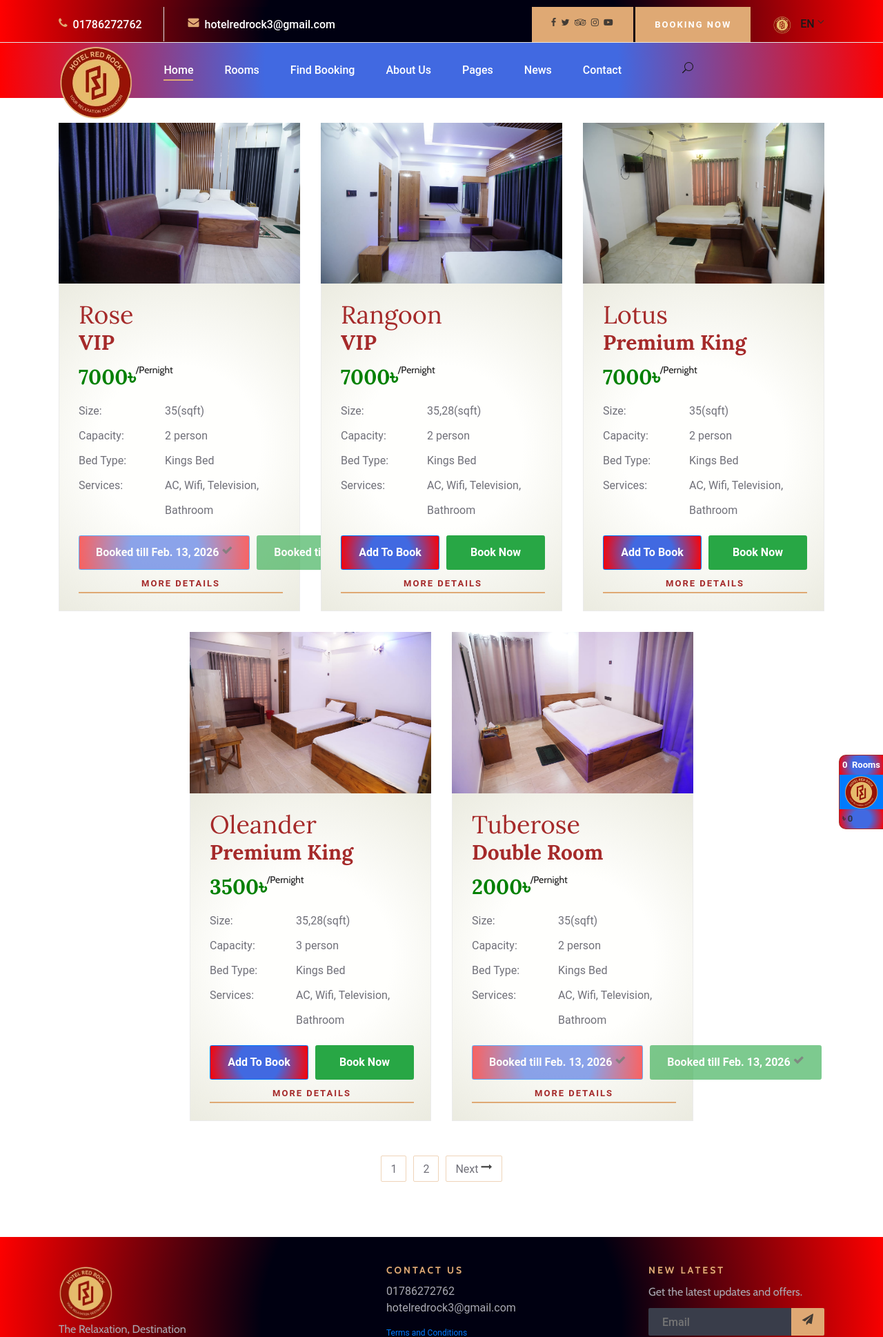
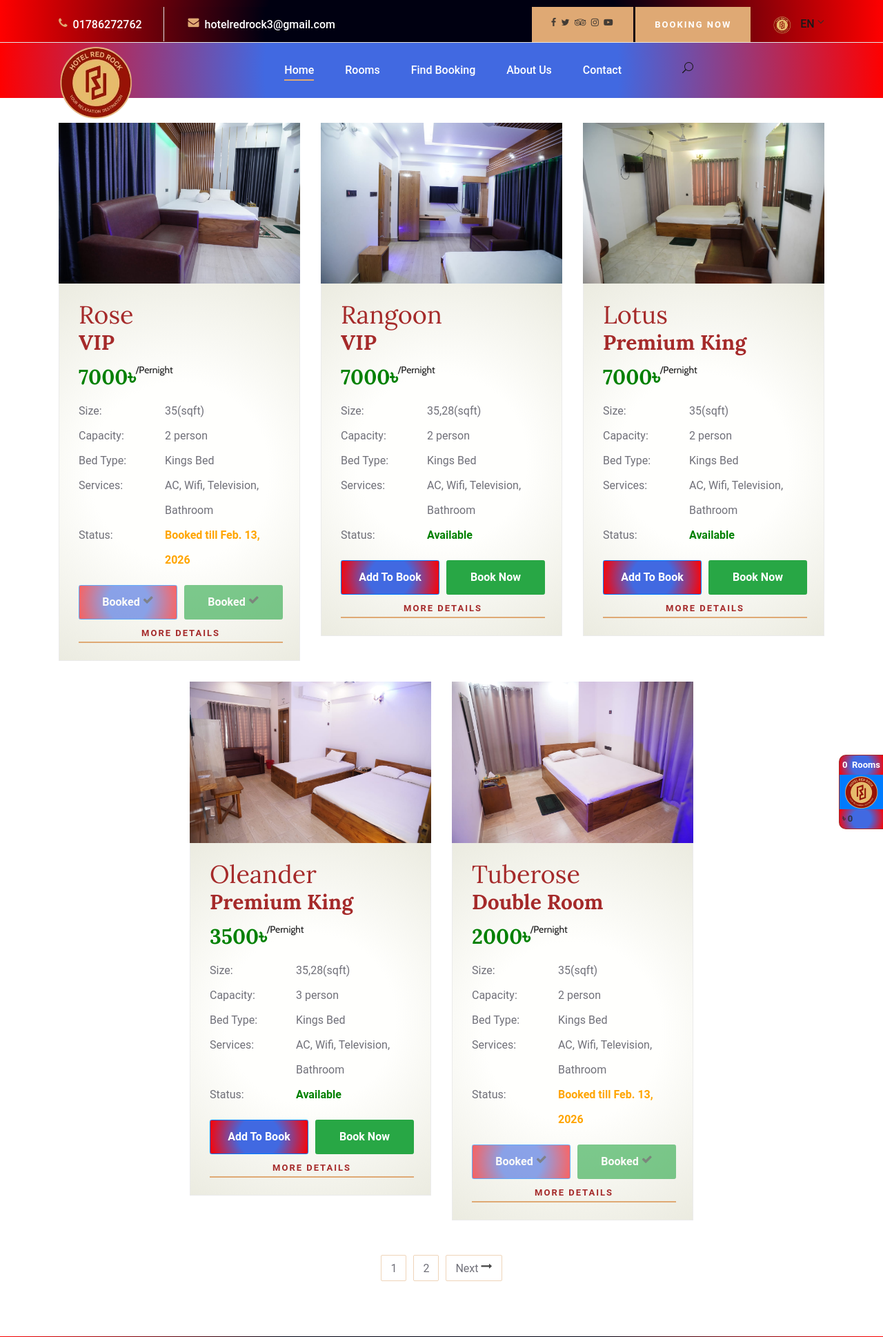
Before and after one commit to sumonben/rhms, a Django app: page /rooms/ in a window 1280 px wide. Shown: the top 1938 px of the page at 69% size. Run offline with Django 5.2, Linux system fonts and the light colour scheme; data comes from the database, SQL or seed files in the repository; both versions use the stored data as it was after the commit; some libraries are stand-ins or nearby versions.

Commit message:
color adjustmant and management2

```diff
--- a/templates/components/navbarfront.html
+++ b/templates/components/navbarfront.html
@@ -1,9 +1,7 @@
 <div class="offcanvas-menu-overlay"></div>
 
     <div class="offcanvas-menu-wrapper" >
-        <div class="canvas-close">
-            <i class="icon_close"></i>
-        </div>
+
         <div class="search-icon  search-switch">
             <i class="icon_search"></i>
         </div>
@@ -21,20 +19,24 @@
             <a href="#" class="bk-btn">Booking Now</a>
         </div>
         <nav class="mainmenu mobile-menu">
+            <div class="canvas-close">
+                <i class="icon_close"></i>
+            </div>
             <ul>
                 <li class="active"><a href="{% url 'frontpage' %}">Home</a></li>
-                <li><a href="{% url 'rooms_view' %}">Rooms</a></li>
+                <li><a style="color: #000;" href="{% url 'rooms_view' %}">Rooms</a>
+                                     <ul class="dropdown">
+
+                                        {% for room_type  in room_types %}
+                                            <li><a  href="{% url 'room_type_rooms' room_type.id  %}">{{ room_type.name_eng }}</a></li>
+                                        {% endfor %}
+
+
+                                        </ul>
+                </li>
                 <li><a href="{% url 'find_booking' %}">Find Booking</a></li>
                 <li><a href="./about-us.html">About Us</a></li>
-                <li><a href="./pages.html">Pages</a>
-                    <ul class="dropdown">
-                        <li><a href="{% url 'room_details' 1 %}">Room Details</a></li>
-                        <li><a href="#">Deluxe Room</a></li>
-                        <li><a href="#">Family Room</a></li>
-                        <li><a href="#">Premium Room</a></li>
-                    </ul>
-                </li>
-                <li><a href="./blog.html">News</a></li>
+                {% comment %} <li><a href="./blog.html">News</a></li> {% endcomment %}
                 <li><a href="./contact.html">Contact</a></li>
             </ul>
         </nav>
@@ -125,7 +127,7 @@
                                     </li>
                                     <li><a style="color: #fff;" href="{% url 'find_booking' %}">Find Booking</a></li>
                                     <li><a style="color: #fff;" href="./about-us.html">About Us</a></li>
-                                    <li><a style="color: #fff;" href="./pages.html">Pages</a>
+                                    {% comment %} <li><a style="color: #fff;" href="./pages.html">Pages</a>
                                         <ul class="dropdown">
                                             <li><a  href="{% url 'room_details' 1 %}">Room Details</a></li>
                                             <li><a  href="./blog-details.html">Blog Details</a></li>
@@ -133,7 +135,7 @@
                                             <li><a href="#">Premium Room</a></li>
                                         </ul>
                                     </li>
-                                    <li><a style="color: #fff;" href="./blog.html">News</a></li>
+                                    <li><a style="color: #fff;" href="./blog.html">News</a></li>{% endcomment %}
                                     <li><a style="color: #fff;" href="./contact.html">Contact</a></li>
                                 </ul>
                             </nav>
--- a/templates/rooms/rooms.html
+++ b/templates/rooms/rooms.html
@@ -47,8 +47,27 @@
                                             <td class="r-o">Services:</td>
                                             <td>{{ room.services }}</td>
                                         </tr>
+                                        <tr>
+                                                        <td class="r-o">Status:</td>
+                                                        <td>
+                                                            {% with status=room.display_status|default:room.status|default_if_none:"available"|lower %}
+                                                                {% if status == 'available' %}
+                                                                    <span style="color: green; font-weight: bold;">Available</span>
+                                                                {% elif status == 'booked' %}
+                                                                    <span style="color: orange; font-weight: bold;">
+                                                                        Booked{% if room.booked_until %} till {{ room.booked_until }}{% endif %}
+                                                                    </span>
+                                                                {% elif status == 'occupied' %}
+                                                                    <span style="color: red; font-weight: bold;">Occupied</span>
+                                                                {% else %}
+                                                                    <span style="color: green; font-weight: bold;">Available</span>
+                                                                {% endif %}
+                                                            {% endwith %}
+                                                        </td>
+                                                    </tr>
                                     </tbody>
                                 </table>
+
                                             {% with status=room.display_status|default:room.status|default_if_none:"available"|lower %}
                                             <div style="display: flex; gap: 10px; margin-top: 15px;">
                                                 {% if status == 'available' %}
@@ -56,18 +75,10 @@
                                                     <button class="btn btn-success" style="padding: 12px 24px; font-size: 16px; font-weight: 600; flex: 1; text-align: center;" onclick="bookNowSingle('room_{{ room.id }}')">Book Now</button>
                                                 {% else %}
                                                     <button class="btn btn-primary" style="background: var(--weather); padding: 12px 24px; font-size: 16px; font-weight: 600; flex: 1; opacity: 0.6; cursor: not-allowed;" disabled>
-                                            {% if status == 'booked' %}
-                                                Booked{% if room.booked_until %} till {{ room.booked_until }}{% endif %} <i class="fa fa-check"></i>
-                                            {% else %}
-                                                Occupied <i class="fa fa-check"></i>
-                                            {% endif %}
+                                                        {% if status == 'booked' %}Booked <i class="fa fa-check"></i>{% else %}Occupied <i class="fa fa-check"></i>{% endif %}
                                                     </button>
                                                     <button class="btn btn-success" style="padding: 12px 24px; font-size: 16px; font-weight: 600; flex: 1; text-align: center; opacity: 0.6; cursor: not-allowed;" disabled>
-                                            {% if status == 'booked' %}
-                                                Booked{% if room.booked_until %} till {{ room.booked_until }}{% endif %} <i class="fa fa-check"></i>
-                                            {% else %}
-                                                Occupied <i class="fa fa-check"></i>
-                                            {% endif %}
+                                                        {% if status == 'booked' %}Booked <i class="fa fa-check"></i>{% else %}Occupied <i class="fa fa-check"></i>{% endif %}
                                                     </button>
                                                 {% endif %}
                                             </div>
```
Also changed, not shown: templates/frontpage/frontpage.html (+14 -5 lines), db.sqlite3, static/images/sompur.jpg (added). Lines whose indentation alone changed are shown as unchanged.
